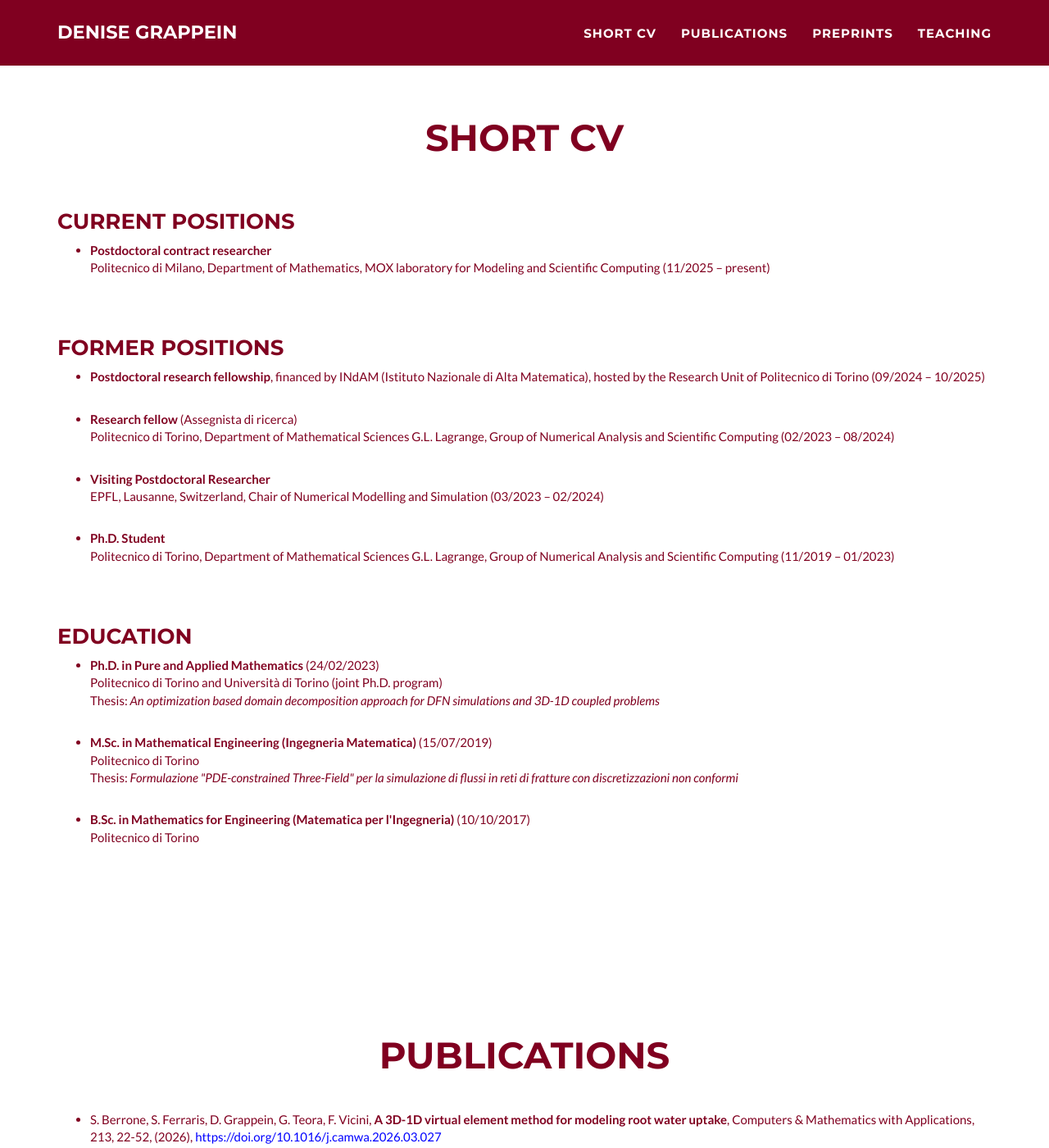
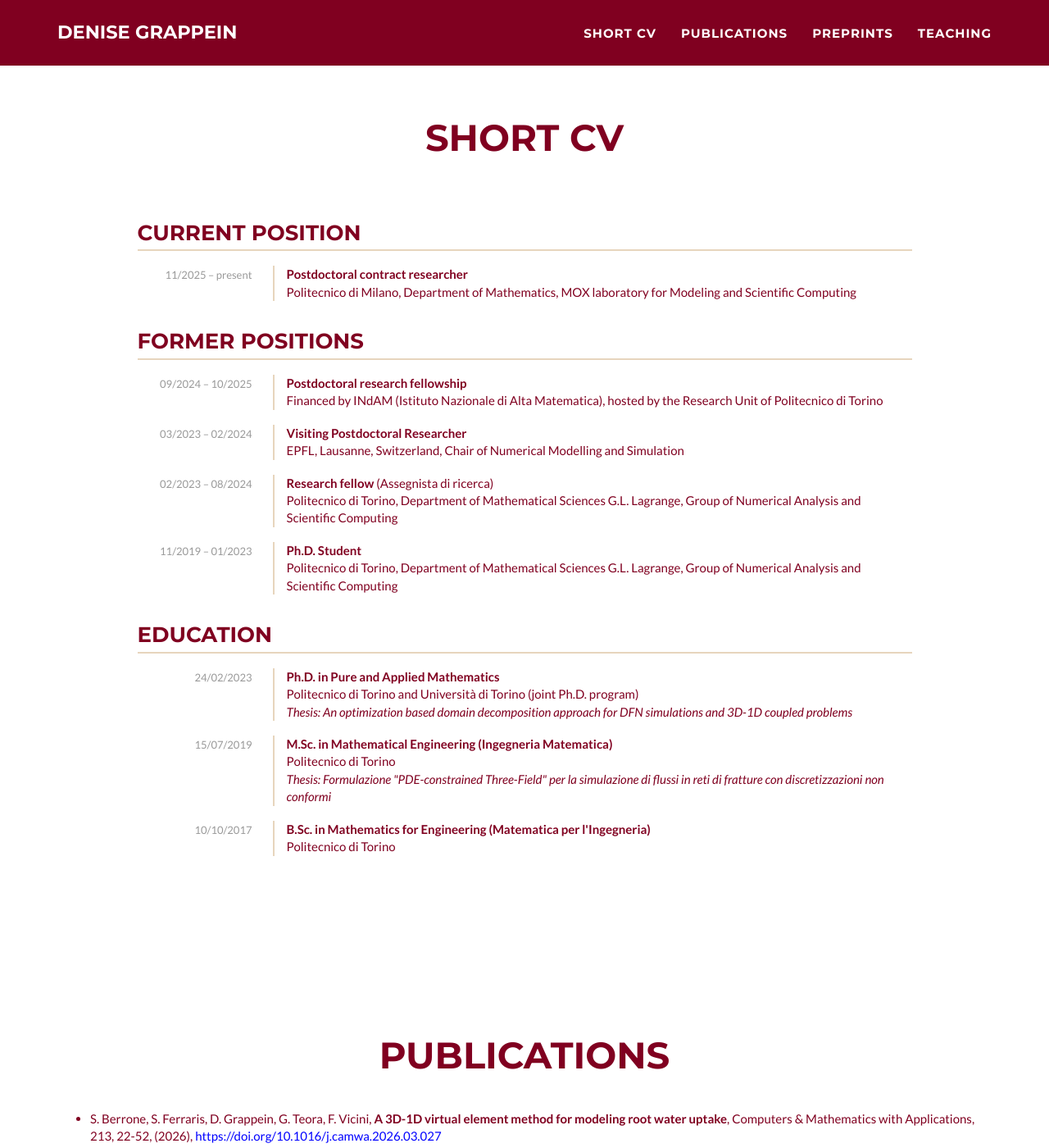
Before and after one commit to dgrappein/dgrappein.github.io, a Jekyll site: the page built from _posts/2025-05-06-Coupled2025.markdown, in a window 1280 px wide and 1400 px high, scrolled down 912 px. Shown: the whole window at 82% size. Built offline with Jekyll 4.4.1, drawn with Linux system fonts in a browser that asks for light colours.

Commit message:
updated cv style

```diff
--- a/_includes/cv.html
+++ b/_includes/cv.html
@@ -2,62 +2,84 @@
 <section id="cv">
   <div class="container">
     <div class="row">
-      <div class="col-lg-12">
+      <div class="col-lg-10 col-lg-offset-1">
         <h2 class="text-center">Short CV</h2>
         <br><br>
 
         <!-- Current Position -->
-        <h3>Current Positions</h3>
-        <ul class="publication-list">
-          <li>
+        <h3 class="cv-section-title">Current Position</h3>
+
+        <div class="cv-entry">
+          <div class="cv-date">11/2025 &ndash; present</div>
+          <div class="cv-content">
             <strong>Postdoctoral contract researcher</strong><br>
-            Politecnico di Milano, Department of Mathematics, MOX laboratory for Modeling and Scientific Computing (11/2025 &ndash; present)
-          </li>
-          <!-- Add more current positions here -->
-        </ul>
-
-        <br>
+            Politecnico di Milano, Department of Mathematics, MOX laboratory for Modeling and Scientific Computing
+          </div>
+        </div>
 
         <!-- Former Positions -->
-        <h3>Former Positions</h3>
-        <ul class="publication-list">
-          <li>
-            <strong>Postdoctoral research fellowship</strong>, financed by INdAM (Istituto Nazionale di Alta Matematica), hosted by the Research Unit of Politecnico di Torino (09/2024 &ndash; 10/2025)
-          </li>
-          <li>
+        <h3 class="cv-section-title">Former Positions</h3>
+
+        <div class="cv-entry">
+          <div class="cv-date">09/2024 &ndash; 10/2025</div>
+          <div class="cv-content">
+            <strong>Postdoctoral research fellowship</strong><br>
+            Financed by INdAM (Istituto Nazionale di Alta Matematica), hosted by the Research Unit of Politecnico di Torino
+          </div>
+        </div>
+
+        <div class="cv-entry">
+          <div class="cv-date">03/2023 &ndash; 02/2024</div>
+          <div class="cv-content">
+            <strong>Visiting Postdoctoral Researcher</strong><br>
+            EPFL, Lausanne, Switzerland, Chair of Numerical Modelling and Simulation
+          </div>
+        </div>
+
+        <div class="cv-entry">
+          <div class="cv-date">02/2023 &ndash; 08/2024</div>
+          <div class="cv-content">
             <strong>Research fellow</strong> (Assegnista di ricerca)<br>
-            Politecnico di Torino, Department of Mathematical Sciences G.L. Lagrange, Group of Numerical Analysis and Scientific Computing (02/2023 &ndash; 08/2024)
-          </li>
-          <li>
-            <strong>Visiting Postdoctoral Researcher</strong><br>
-            EPFL, Lausanne, Switzerland, Chair of Numerical Modelling and Simulation (03/2023 &ndash; 02/2024)
-          </li>
-          <li>
+            Politecnico di Torino, Department of Mathematical Sciences G.L. Lagrange, Group of Numerical Analysis and Scientific Computing
+          </div>
+        </div>
+
+        <div class="cv-entry">
+          <div class="cv-date">11/2019 &ndash; 01/2023</div>
+          <div class="cv-content">
             <strong>Ph.D. Student</strong><br>
-            Politecnico di Torino, Department of Mathematical Sciences G.L. Lagrange, Group of Numerical Analysis and Scientific Computing (11/2019 &ndash; 01/2023)
-          </li>
-        </ul>
-
-        <br>
+            Politecnico di Torino, Department of Mathematical Sciences G.L. Lagrange, Group of Numerical Analysis and Scientific Computing
+          </div>
+        </div>
 
         <!-- Education -->
-        <h3>Education</h3>
-        <ul class="publication-list">
-          <li>
-            <strong>Ph.D. in Pure and Applied Mathematics</strong> (24/02/2023)<br>
+        <h3 class="cv-section-title">Education</h3>
+
+        <div class="cv-entry">
+          <div class="cv-date">24/02/2023</div>
+          <div class="cv-content">
+            <strong>Ph.D. in Pure and Applied Mathematics</strong><br>
             Politecnico di Torino and Università di Torino (joint Ph.D. program)<br>
-            Thesis: <em>An optimization based domain decomposition approach for DFN simulations and 3D-1D coupled problems</em>
-          </li>
-          <li>
-            <strong>M.Sc. in Mathematical Engineering (Ingegneria Matematica)</strong> (15/07/2019)<br>
+            <em>Thesis: An optimization based domain decomposition approach for DFN simulations and 3D-1D coupled problems</em>
+          </div>
+        </div>
+
+        <div class="cv-entry">
+          <div class="cv-date">15/07/2019</div>
+          <div class="cv-content">
+            <strong>M.Sc. in Mathematical Engineering (Ingegneria Matematica)</strong><br>
             Politecnico di Torino<br>
-            Thesis: <em>Formulazione "PDE-constrained Three-Field" per la simulazione di flussi in reti di fratture con discretizzazioni non conformi</em>
-          </li>
-          <li>
-            <strong>B.Sc. in Mathematics for Engineering (Matematica per l'Ingegneria)</strong> (10/10/2017)<br>
+            <em>Thesis: Formulazione "PDE-constrained Three-Field" per la simulazione di flussi in reti di fratture con discretizzazioni non conformi</em>
+          </div>
+        </div>
+
+        <div class="cv-entry">
+          <div class="cv-date">10/10/2017</div>
+          <div class="cv-content">
+            <strong>B.Sc. in Mathematics for Engineering (Matematica per l'Ingegneria)</strong><br>
             Politecnico di Torino
-          </li>
-        </ul>
+          </div>
+        </div>
 
       </div>
     </div>
```
Also changed, not shown: _includes/css/main.css (+44 -0 lines).
